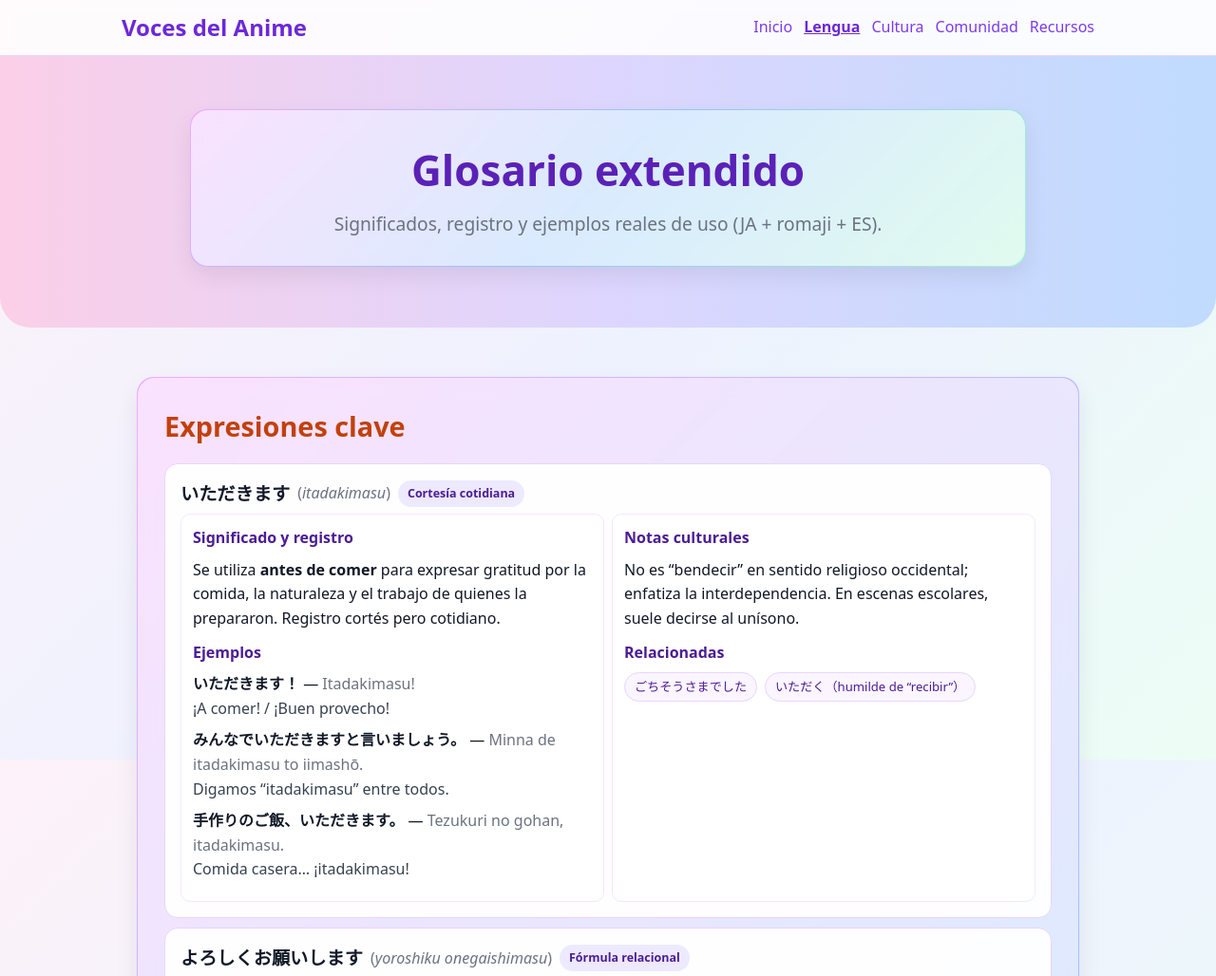
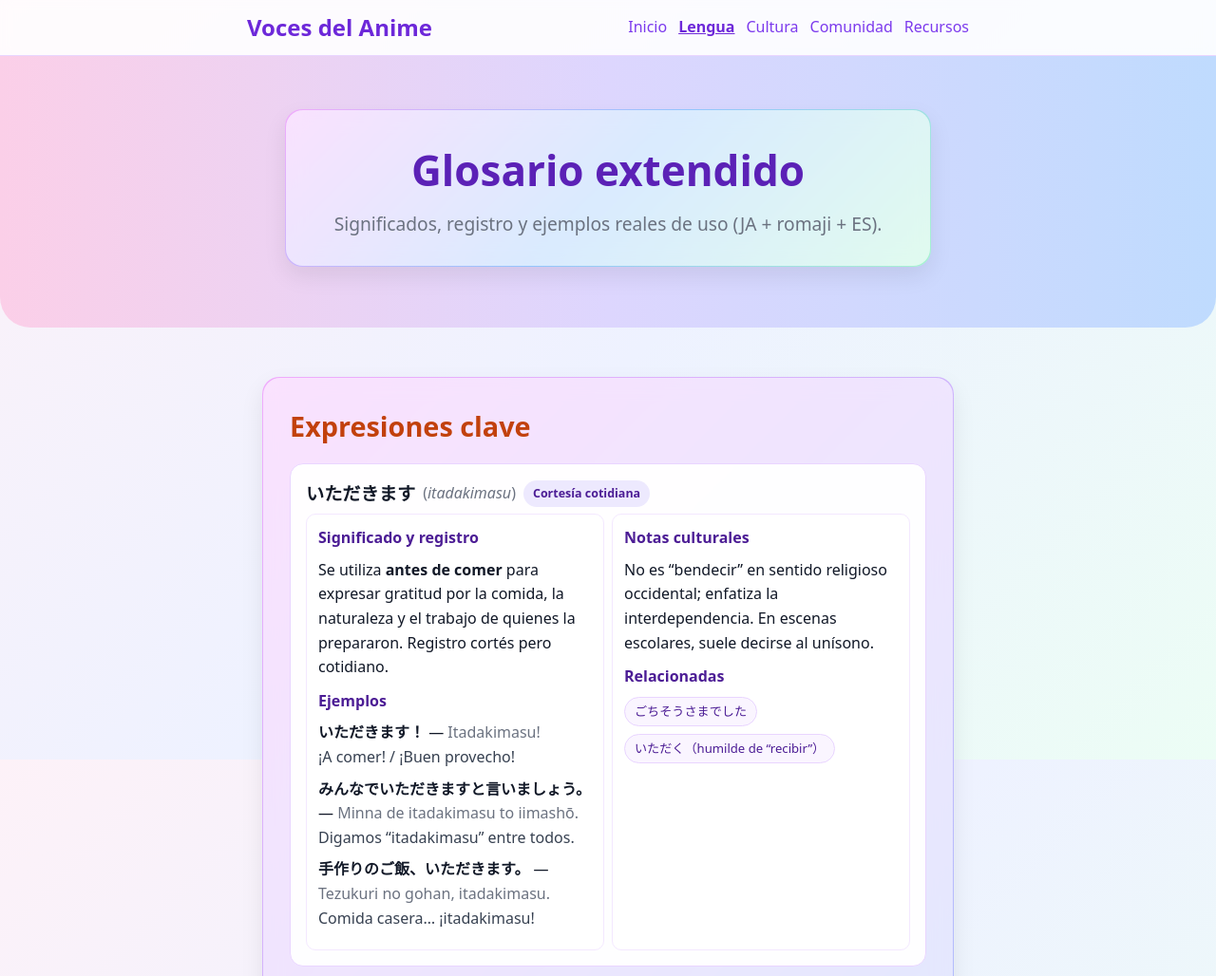
Before and after one commit to santillancamilar-boop/anime, a website: page lengua.html in a window 1280 px wide. Shown: the top 1028 px of the page at 95% size. Drawn offline with Linux system fonts and the light colour scheme.

Commit message:
Update lengua.html

```diff
--- a/lengua.html
+++ b/lengua.html
@@ -10,6 +10,7 @@
       :root{
         --ink:#111827;--brand:#5b21b6;--muted:#6b7280;
         --grad1:#f0abfc;--grad2:#93c5fd;--grad3:#a7f3d0;
+        --page-max:760px; /* igual de estrecho */
       }
       *{box-sizing:border-box}
       html,body{margin:0}
@@ -19,7 +20,7 @@
         background:linear-gradient(135deg,#fdf2f8,#eef2ff,#ecfdf5);
         background-attachment:fixed;
       }
-      .container{max-width:1024px;margin:0 auto;padding:0 16px}
+      .container{max-width:var(--page-max);margin:0 auto;padding:0 16px}
       a{color:#6d28d9;text-decoration:none}
 
       /* NAV */
@@ -31,16 +32,20 @@
       .tab:hover,.tab:focus-visible{font-weight:600}
       .tab.active{font-weight:800;text-decoration:underline}
 
-      /* HERO (sin destellos de fondo y con tarjeta degradada) */
+      /* HERO (sin destellos y con tarjeta degradada) */
       .hero,.hero-visual{padding:56px 0 64px;position:relative}
       .hero::before,.hero::after,.hero-visual::before,.hero-visual::after{content:none!important}
-      .hero-frame{max-width:880px;margin:0 auto;border-radius:18px;padding:1px;background:linear-gradient(135deg,var(--grad1),var(--grad2),var(--grad3));box-shadow:0 10px 24px rgba(0,0,0,.08)}
+      .hero-frame{
+        max-width:calc(var(--page-max) - 80px); /* un poco más angosto que el contenedor */
+        margin:0 auto;border-radius:18px;padding:1px;
+        background:linear-gradient(135deg,var(--grad1),var(--grad2),var(--grad3));
+        box-shadow:0 10px 24px rgba(0,0,0,.08)
+      }
       .hero-glass{border-radius:18px;background:rgba(255,255,255,.65);backdrop-filter:blur(10px);text-align:center;padding:28px 32px}
       .hero h1{margin:0;color:var(--brand);font-size:clamp(26px,5vw,44px)}
       .lead{margin:6px auto 0;color:var(--muted);max-width:66ch;text-align:center}
 
-
-         /* BLOQUES */
+      /* BLOQUES */
       .section{padding:20px 0}
       .frame{border-radius:18px;padding:1px;background:linear-gradient(135deg,var(--grad1),var(--grad2),var(--grad3));box-shadow:0 10px 24px rgba(0,0,0,.08)}
       .glass{border-radius:18px;background:rgba(255,255,255,.65);backdrop-filter:blur(10px);padding:22px}
@@ -66,7 +71,7 @@
       .related{display:flex;gap:8px;flex-wrap:wrap}
       .chip{border:1px solid #e9d5ff;background:#faf5ff;color:#4c1d95;border-radius:999px;padding:4px 10px;font-size:.82rem}
 
-  /* FOOTER */
+      /* FOOTER */
       .footer{margin-top:28px;border-top:1px solid #e9d5ff;background:rgba(255,255,255,.65)}
       .footer-inner{display:grid;gap:16px;grid-template-columns:repeat(auto-fit,minmax(220px,1fr));padding:20px 0;color:#374151}
       .footer .title{font-weight:800;color:#5b21b6;margin-bottom:6px}
@@ -90,8 +95,8 @@
 
     <main class="main">
       <!-- HERO -->
-            <section class="hero hero-visual">
-            <div class="container">
+      <section class="hero hero-visual">
+        <div class="container">
           <div class="hero-frame">
             <div class="hero-glass">
               <h1>Glosario extendido</h1>
```
